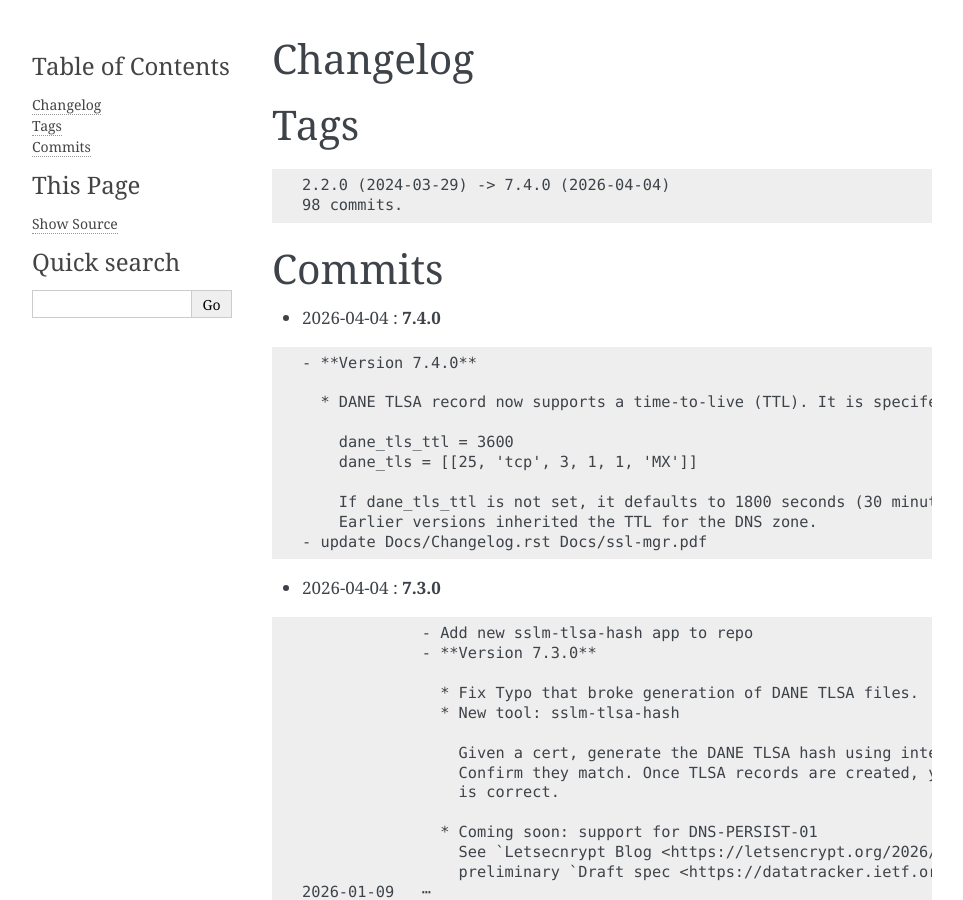
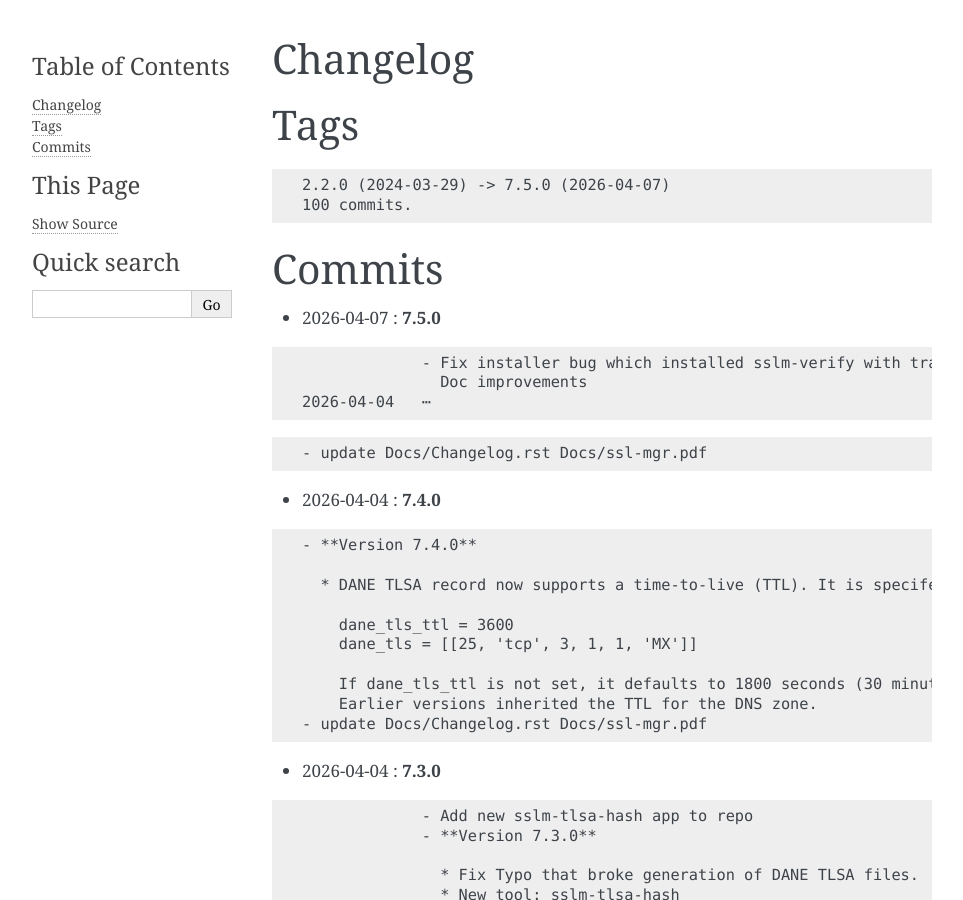
Before and after one commit to gene-git/ssl-mgr, a Sphinx documentation site: the page built from Docs/Changelog.rst, in a window 1280 px wide and 900 px high. Shown: the whole window, without its empty margins (148-1111 px from the left). Built offline with Sphinx 7.4.7, drawn with Linux system fonts in a browser that asks for light colours.

Commit message:
update Docs/Changelog.rst Docs/ssl-mgr.pdf

```diff
--- a/Docs/Changelog.rst
+++ b/Docs/Changelog.rst
@@ -6,12 +6,24 @@ Tags
 
 .. code-block:: text
 
-	2.2.0 (2024-03-29) -> 7.4.0 (2026-04-04)
-	98 commits.
+	2.2.0 (2024-03-29) -> 7.5.0 (2026-04-07)
+	100 commits.
 
 Commits
 =======
 
+
+* 2026-04-07  : **7.5.0**
+
+.. code-block:: text
+
+              - Fix installer bug which installed sslm-verify with trailing ","
+                Doc improvements
+ 2026-04-04   ⋯
+
+.. code-block:: text
+
+              - update Docs/Changelog.rst Docs/ssl-mgr.pdf
 
 * 2026-04-04  : **7.4.0**
 
```
Also changed, not shown: 2 other files.
